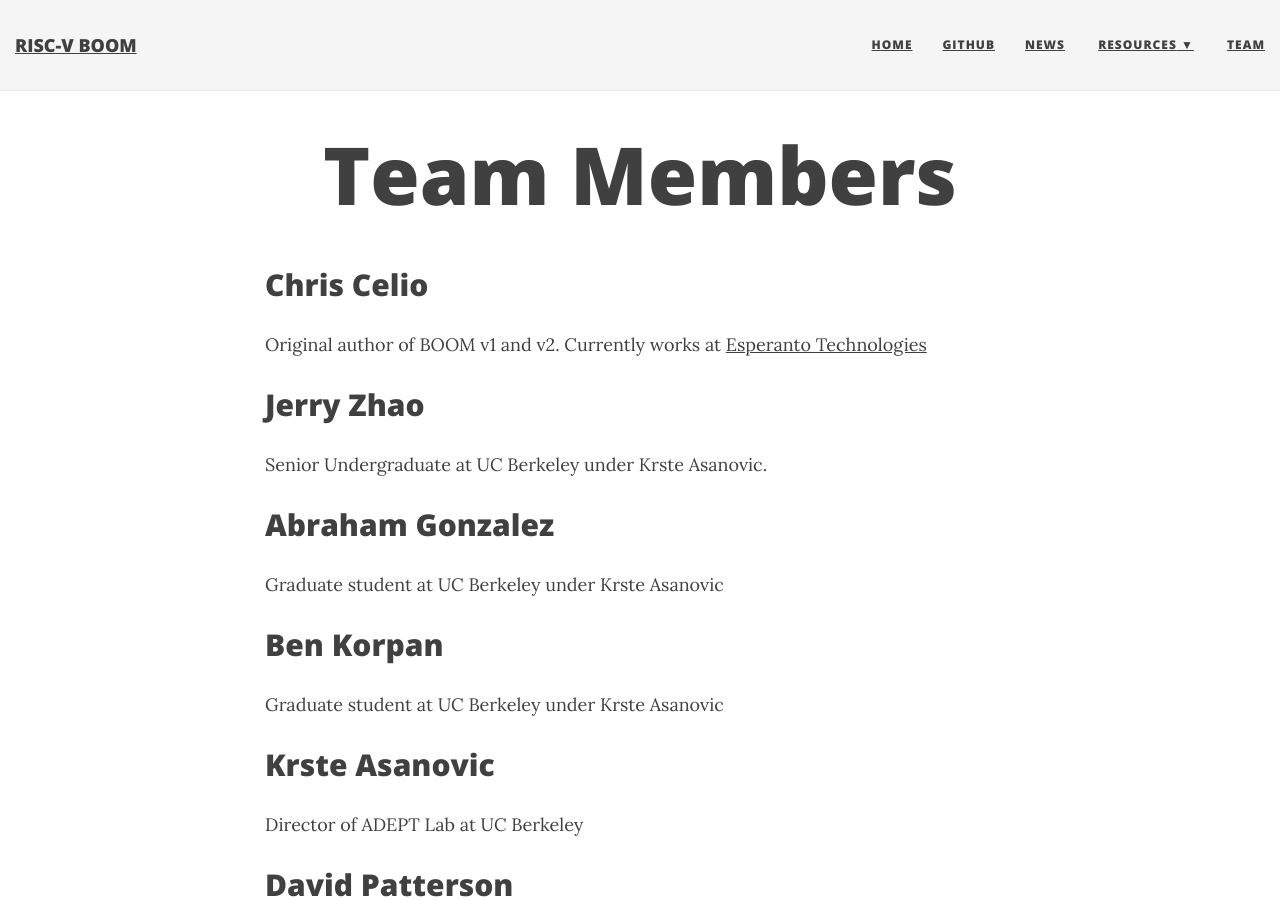
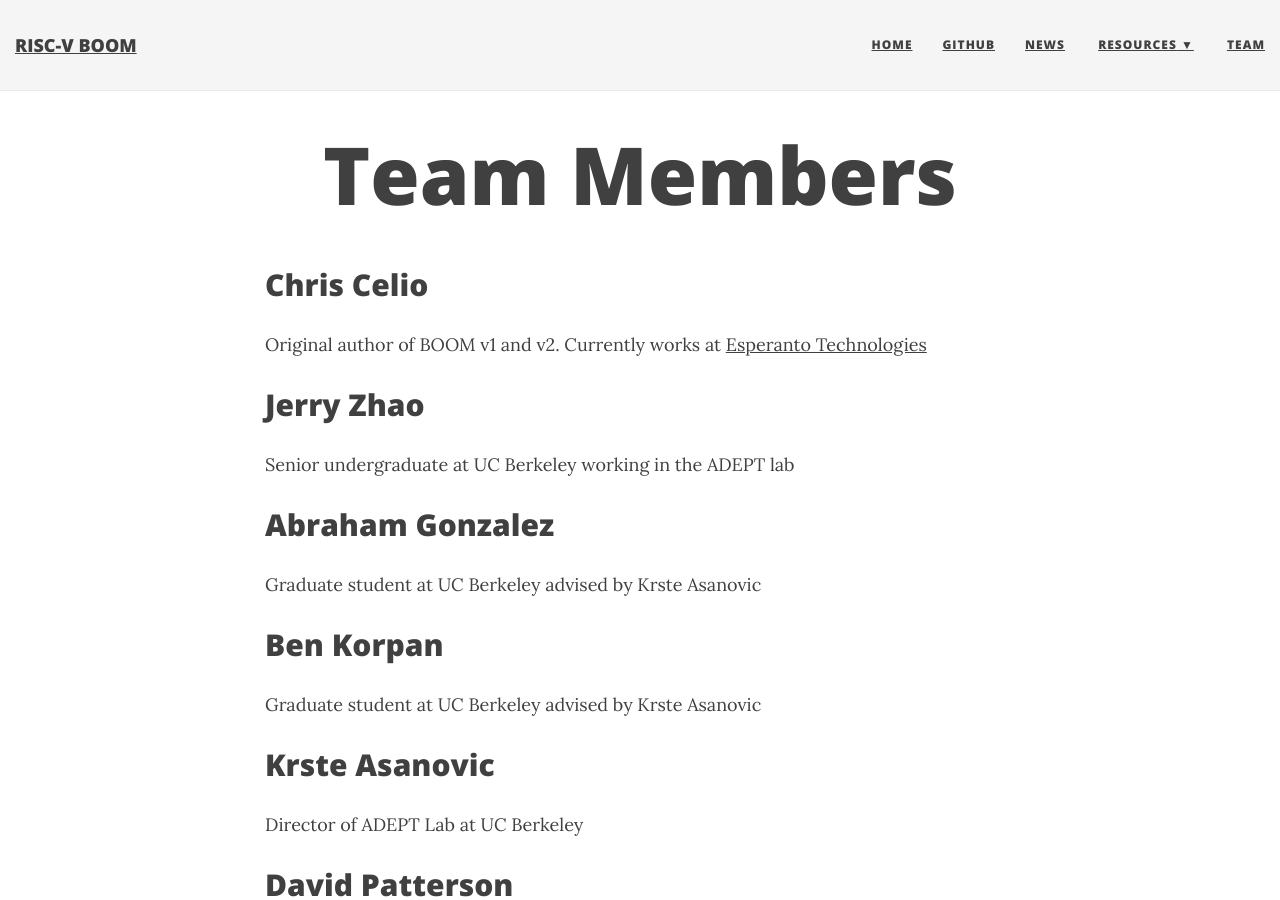
Before and after one commit to riscv-boom/riscv-boom.github.io, a Jekyll site: the page built from team.md, in a window 1280 px wide and 900 px high. Built offline with Jekyll 4.4.1, drawn with Linux system fonts in a browser that asks for light colours; nearby versions of some CDN libraries.

Commit message:
Updated index, team, and links

```diff
--- a/_config.yml
+++ b/_config.yml
@@ -24,7 +24,7 @@ description: RISC-V BOOM
 # List of links in the navigation bar
 navbar-links:
   Home: "index"
-  GitHub: "https://github.com/ucb-bar/riscv-boom"
+  GitHub: "https://github.com/riscv-boom/riscv-boom"
   News: "news"
   Resources:
     - Publications: "publications"
@@ -74,7 +74,7 @@ author:
 social-network-links:
 #  rss: true
     email: "https://groups.google.com/forum/#!forum/riscv-boom"
-    github: "https://github.com/ucb-bar/riscv-boom"
+    github: "https://github.com/riscv-boom/riscv-boom"
     twitter: "https://twitter.com/boom_cpu"
 
 # Select which share links to show in posts
--- a/team.md
+++ b/team.md
@@ -9,15 +9,15 @@ Original author of BOOM v1 and v2. Currently works at [Esperanto Technologies](h
 
 ## Jerry Zhao
 
-Senior Undergraduate at UC Berkeley under Krste Asanovic.
+Senior undergraduate at UC Berkeley working in the ADEPT lab
 
 ## Abraham Gonzalez
 
-Graduate student at UC Berkeley under Krste Asanovic
+Graduate student at UC Berkeley advised by Krste Asanovic
 
 ## Ben Korpan
 
-Graduate student at UC Berkeley under Krste Asanovic
+Graduate student at UC Berkeley advised by Krste Asanovic
 
 ## Krste Asanovic
 
```
Also changed, not shown: index.md (+3 -3 lines), 6 other files.
